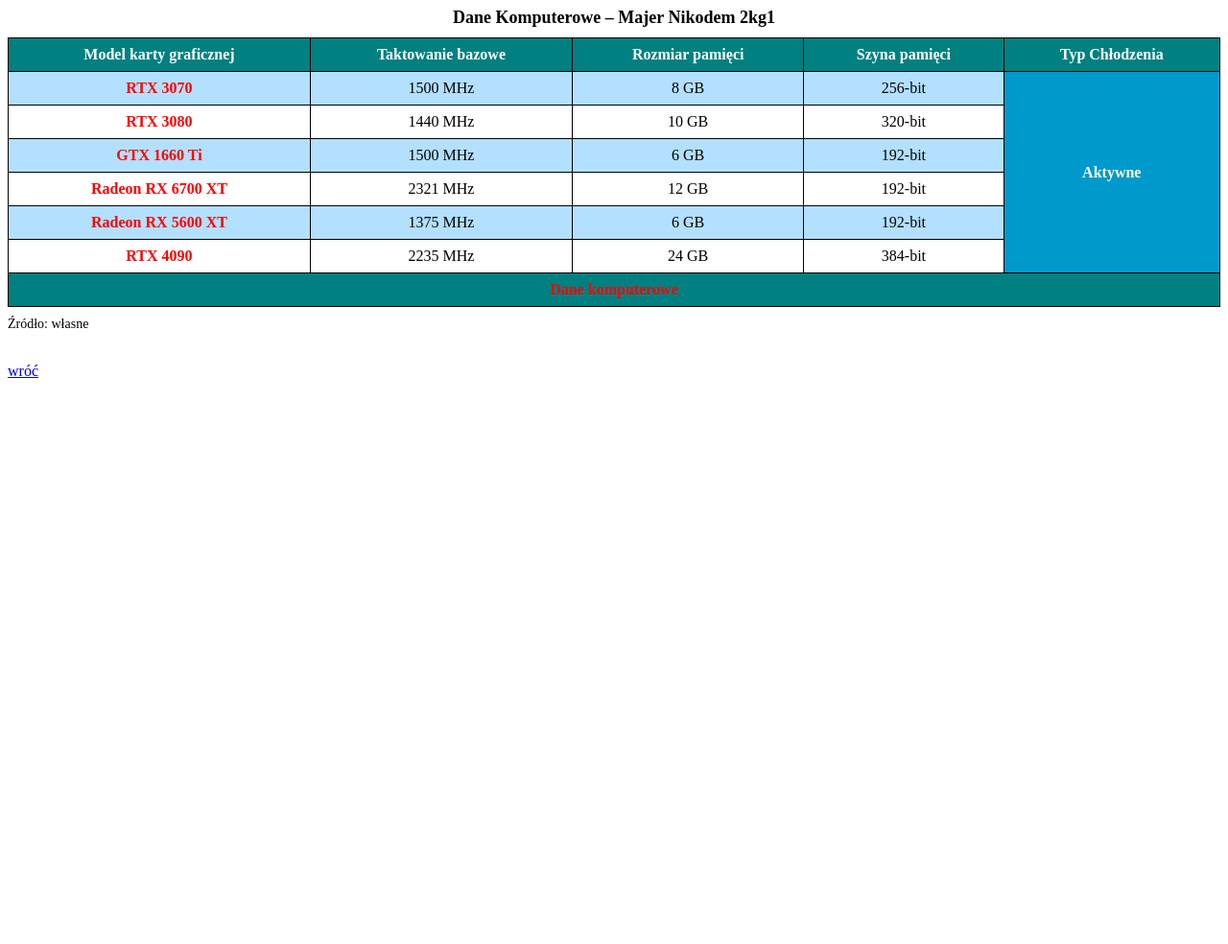
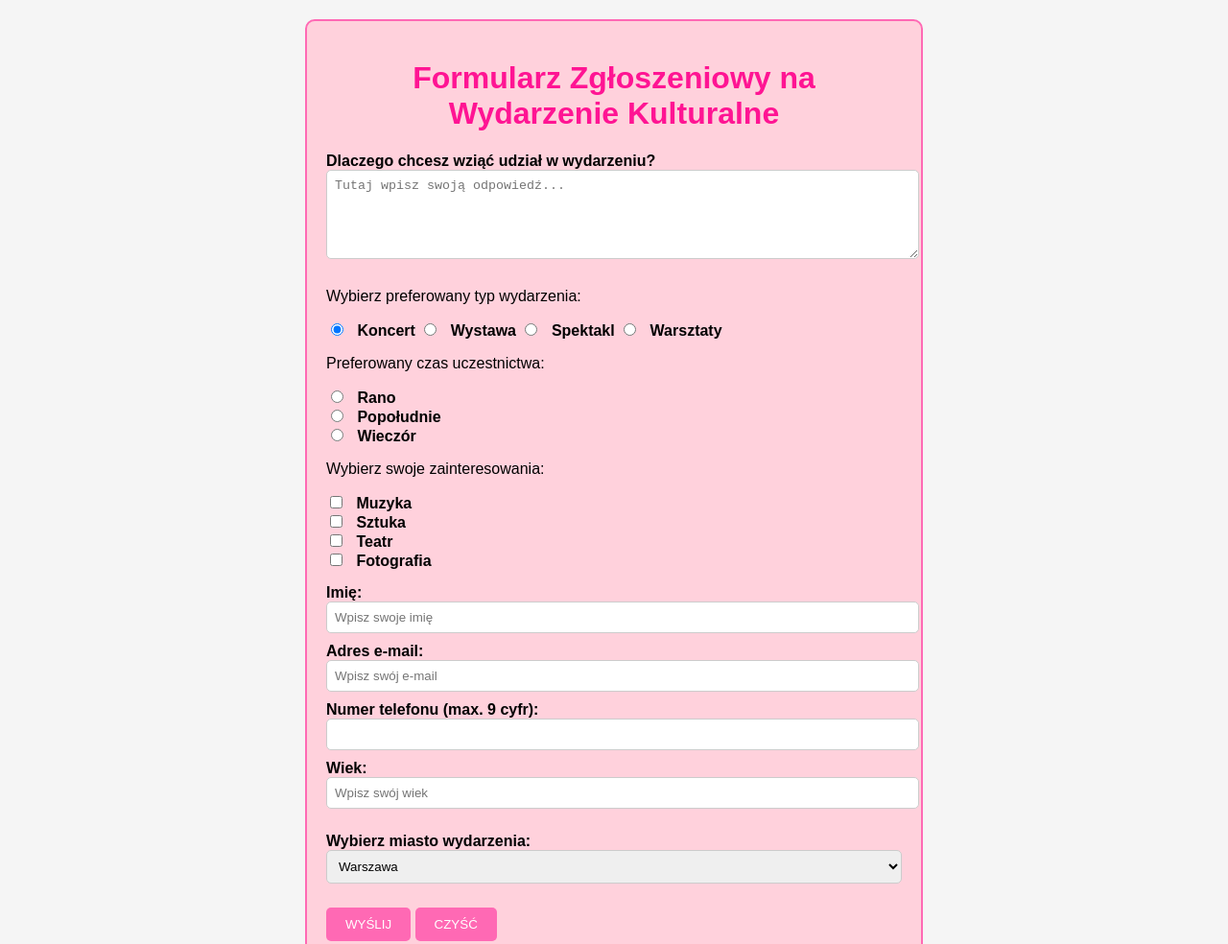
Before and after one commit to nikos41111/zadania1-6, a plain HTML site: page formularz_majer.html in a window 1280 px wide. Shown: the top 984 px of the page at 96% size. Before the commit the page ends 800 px from the top, so only its background shows below. Drawn offline with Linux system fonts and the light colour scheme.

Commit message:
formularz_majer.html

```diff
--- a/formularz_majer.html
+++ b/formularz_majer.html
@@ -1,119 +1,130 @@
 <!DOCTYPE html>
-      <html lang="pl-PL">
-      <html>
-               <head>
-                     <meta charset="utf-8">
-                   <title>     </title>
-               </head>
-                <body>
-<meta name="viewport" content="width=device-width, initial-scale=1.0">
-    <title>Dane Komputerowe</title>
+<html lang="pl">
+<head>
+    <meta charset="UTF-8">
+    <meta name="viewport" content="width=device-width, initial-scale=1.0">
+    <title>Formularz Zgłoszeniowy na Wydarzenie Kulturalne</title>
     <style>
-        table {
-            border-collapse: collapse;
-            width: 100%;
-            font-size: 16px;
+        body {
+            font-family: Arial, sans-serif;
+            background-color: #f5f5f5;
+            margin: 20px;
         }
-        th, td {
-            border: 1px solid black;
+        .formularz {
+            background-color: #ffd1dc; /* Jasny róż */
+            border: 2px solid #ff69b4; /* Różowa ramka */
+            padding: 20px;
+            border-radius: 10px;
+            width: 600px;
+            margin: auto;
+        }
+        h1 {
             text-align: center;
-            padding: 8px;
+            color: #ff1493; /* Ciemniejszy róż */
         }
-        th {
-            background-color: #008080; /* Turkusowe tło */
-            color: white;
+        label {
             font-weight: bold;
         }
-        caption {
-            font-size: 18px;
-            font-weight: bold;
+        .section {
+            margin-bottom: 15px;
+        }
+        .input-group {
             margin-bottom: 10px;
         }
-        tr:nth-child(odd) {
-            background-color: #b3e0ff; /* Jasnoniebieskie */
+        .input-group label {
+            display: block;
+            margin-bottom: 5px;
         }
-        tr:nth-child(even) {
-            background-color: #ffffff; /* Białe */
+        input[type="text"], input[type="number"], input[type="email"], select, textarea, input[type="password"] {
+            width: 100%;
+            padding: 8px;
+            margin-bottom: 10px;
+            border: 1px solid #ccc;
+            border-radius: 5px;
         }
-        td:first-child {
-            font-weight: bold;
-            color: red;
+        input[type="radio"], input[type="checkbox"] {
+            margin-right: 10px;
         }
-        .aktywny {
-            background-color: #0099cc;
+        button, input[type="submit"], input[type="reset"] {
+            background-color: #ff69b4;
             color: white;
-            font-weight: bold;
+            padding: 10px 20px;
+            border: none;
+            border-radius: 5px;
+            cursor: pointer;
         }
-        tfoot td {
-            background-color: #008080; /* Turkusowe tło */
-            color: white;
-            font-weight: bold;
-            text-align: center;
-        }
-        p {
-            font-size: 14px;
-            margin-top: 10px;
+        button:hover, input[type="submit"]:hover, input[type="reset"]:hover {
+            background-color: #ff1493;
         }
     </style>
 </head>
 <body>
-    <table>
-        <caption>Dane Komputerowe – Majer Nikodem 2kg1</caption>
-        <thead>
-            <tr>
-                <th>Model karty graficznej</th>
-                <th>Taktowanie bazowe</th>
-                <th>Rozmiar pamięci</th>
-                <th>Szyna pamięci</th>
-                <th>Typ Chłodzenia</th>
-            </tr>
-        </thead>
-        <tbody>
-            <tr>
-                <td>RTX 3070</td>
-                <td>1500 MHz</td>
-                <td>8 GB</td>
-                <td>256-bit</td>
-                <td class="aktywny" rowspan="6">Aktywne</td>
-            </tr>
-            <tr>
-                <td>RTX 3080</td>
-                <td>1440 MHz</td>
-                <td>10 GB</td>
-                <td>320-bit</td>
-            </tr>
-            <tr>
-                <td>GTX 1660 Ti</td>
-                <td>1500 MHz</td>
-                <td>6 GB</td>
-                <td>192-bit</td>
-            </tr>
-            <tr>
-                <td>Radeon RX 6700 XT</td>
-                <td>2321 MHz</td>
-                <td>12 GB</td>
-                <td>192-bit</td>
-            </tr>
-            <tr>
-                <td>Radeon RX 5600 XT</td>
-                <td>1375 MHz</td>
-                <td>6 GB</td>
-                <td>192-bit</td>
-            </tr>
-            <tr>
-                <td>RTX 4090</td>
-                <td>2235 MHz</td>
-                <td>24 GB</td>
-                <td>384-bit</td>
-            </tr>
-        </tbody>
-        <tfoot>
-            <tr>
-                <td colspan="5">Dane komputerowe</td>
-            </tr>
-        </tfoot>
-    </table>
-    <p>Źródło: własne</p><br>
-<A HREF="index.html"> wróć </A>
-                </body>
-       </html>
+    <div class="formularz">
+        <h1>Formularz Zgłoszeniowy na Wydarzenie Kulturalne</h1>
+        <form action="mailto:mkryniew@ids.gda.pl" method="post" enctype="text/plain">
+            <!-- Obszar wprowadzania większej ilości tekstu -->
+            <div class="section">
+                <label for="opis">Dlaczego chcesz wziąć udział w wydarzeniu?</label>
+                <textarea id="opis" name="opis" rows="5" placeholder="Tutaj wpisz swoją odpowiedź..."></textarea>
+            </div>
+
+            <!-- Trzy sekcje INPUT radio -->
+            <div class="section">
+                <p>Wybierz preferowany typ wydarzenia:</p>
+                <label><input type="radio" name="typ" value="Koncert" checked> Koncert</label>
+                <label><input type="radio" name="typ" value="Wystawa"> Wystawa</label>
+                <label><input type="radio" name="typ" value="Spektakl"> Spektakl</label>
+                <label><input type="radio" name="typ" value="Warsztaty"> Warsztaty</label>
+            </div>
+            <div class="section">
+                <p>Preferowany czas uczestnictwa:</p>
+                <label><input type="radio" name="czas" value="Rano"> Rano</label><br>
+                <label><input type="radio" name="czas" value="Popołudnie"> Popołudnie</label><br>
+                <label><input type="radio" name="czas" value="Wieczór"> Wieczór</label>
+            </div>
+
+            <!-- Trzy sekcje INPUT checkbox -->
+            <div class="section">
+                <p>Wybierz swoje zainteresowania:</p>
+                <label><input type="checkbox" name="zainteresowania" value="Muzyka"> Muzyka</label><br>
+                <label><input type="checkbox" name="zainteresowania" value="Sztuka"> Sztuka</label><br>
+                <label><input type="checkbox" name="zainteresowania" value="Teatr"> Teatr</label><br>
+                <label><input type="checkbox" name="zainteresowania" value="Fotografia"> Fotografia</label>
+            </div>
+
+            <!-- Pięć pól tekstowych INPUT -->
+            <div class="section">
+                <label for="imie">Imię:</label>
+                <input type="text" id="imie" name="imie" placeholder="Wpisz swoje imię">
+
+                <label for="email">Adres e-mail:</label>
+                <input type="email" id="email" name="email" placeholder="Wpisz swój e-mail">
+
+                <label for="telefon">Numer telefonu (max. 9 cyfr):</label>
+                <input type="text" id="telefon" name="telefon" maxlength="9">
+
+                <label for="wiek">Wiek:</label>
+                <input type="number" id="wiek" name="wiek" placeholder="Wpisz swój wiek">
+            </div>
+
+            <!-- Listy rozwijalne SELECT -->
+            <div class="section">
+                <label for="miasto">Wybierz miasto wydarzenia:</label>
+                <select id="miasto" name="miasto">
+                    <option value="Warszawa" selected>Warszawa</option>
+                    <option value="Kraków">Kraków</option>
+                    <option value="Gdańsk">Gdańsk</option>
+                    <option value="Wrocław">Wrocław</option>
+                    <option value="Poznań">Poznań</option>
+                </select>
+            </div>
+
+            <!-- Przyciski wysyłania i czyszczenia -->
+            <div class="section">
+                <input type="submit" value="WYŚLIJ">
+                <input type="reset" value="CZYŚĆ">
+            </div>
+        </form>
+    </div>
+</body>
+</html>
```
